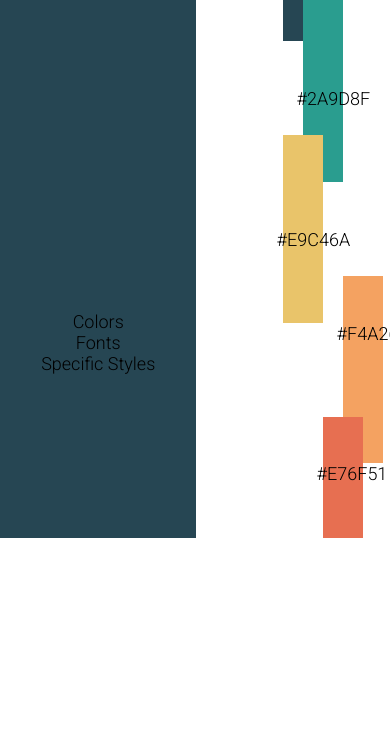
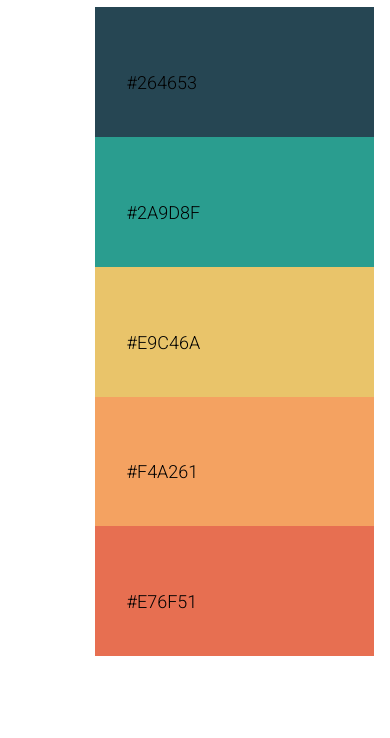
Before and after one commit to sebastienHuet/websitedesign, a plain HTML site: page index.html in a window 390 px wide. Shown: the part 306-1044 px from the top of the page. Before the commit the page ends 844 px from the top, so only its background shows below. Drawn offline with Linux system fonts and the light colour scheme.

Commit message:
make site responsive

```diff
--- a/styles.css
+++ b/styles.css
@@ -143,3 +143,71 @@ h3{
 .regular{
     font-weight: 400;
 }
+
+@media only screen and (max-width: 810px){
+    .container{
+      display: block;
+    }
+
+    nav{
+        width:100%;
+        height: 200px;
+        display: flex;
+        justify-content: center;
+        flex-direction: column;
+        text-align: center;
+    }
+
+    .h1-styling{
+        display: flex;
+        flex-direction: column;
+    }
+
+    .grid{
+        grid-template: repeat(13, 1fr) / repeat(21, 1fr);
+
+    }
+
+    .box-color-a{
+        background-color: #264653;
+        grid-area: 1/7/4/21;
+    }
+
+    .box-color-b{
+        background-color: #2A9D8F;
+        grid-area: 3/7/6/21;
+    }
+
+    .box-color-c{
+        background-color: #E9C46A;
+        grid-area: 5/7/8/21;
+    }
+    .box-color-d{
+        background-color: #F4A261;
+        grid-area: 7/7/10/21;
+    }
+    .box-color-e{
+        background-color: #E76F51;
+        grid-area: 9/7/11/21;
+    }
+
+    .hex-color-a{
+        grid-area: 2/9/2/9;
+    }
+
+    .hex-color-b{
+        grid-area: 4/9/4/9;
+    }
+
+    .hex-color-c{
+        grid-area: 6/9/6/9;
+    }
+
+    .hex-color-d{
+        grid-area: 8/9/8/9;
+    }
+
+    .hex-color-e{
+        grid-area: 10/9/10/9;
+    }
+}
```
